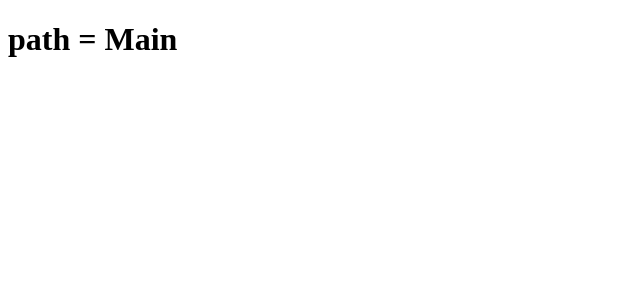
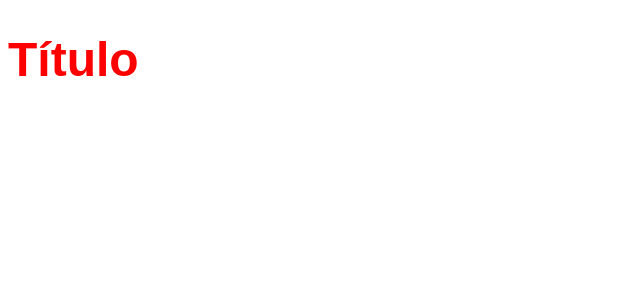
Before and after one commit to DevFirstVaga/banda-ensaios-front, a React (Vite) app: page / in a window 1280 px wide. Shown: the top 300 px of the page, without its empty margins (0-640 px from the left). Built offline with nearby package versions, Linux system fonts and the light colour scheme.

Commit message:
feat: initial Title component

```diff
--- a/package.json
+++ b/package.json
@@ -10,6 +10,7 @@
     "preview": "vite preview"
   },
   "dependencies": {
+    "prop-types": "^15.8.1",
     "react": "^18.2.0",
     "react-dom": "^18.2.0",
     "react-router-dom": "^6.14.1"
--- a/src/Router.jsx
+++ b/src/Router.jsx
@@ -1,10 +1,11 @@
 import { BrowserRouter, Routes, Route } from "react-router-dom";
+import Home from "./view/Home";
 
 function Router() {
   return (
     <BrowserRouter>
       <Routes>
-        <Route path="/" element={<h1>path = Main</h1>} />
+        <Route path="/" element={<Home/>} />
         <Route path="/cms" element={<h1>path = CMS</h1>} />
         <Route path="*" element={<h1>path = Not Found</h1>} />
       </Routes>
--- /dev/null
+++ b/src/components/Title.jsx
@@ -0,0 +1,29 @@
+import PropTypes from 'prop-types';
+
+Title.propTypes = {
+  children: PropTypes.node,
+  color: PropTypes.string,
+  fontSize: PropTypes.string,
+  onClick: PropTypes.func,
+};
+
+function Title({
+  children,
+  color,
+  fontSize,
+}) {
+  return (
+    <h1
+      style={{
+        color,
+        fontSize,
+        fontFamily: "sans-serif",
+      }}
+    >
+      {children}
+    </h1>
+  )
+}
+
+
+export default Title;
--- /dev/null
+++ b/src/view/Home.jsx
@@ -0,0 +1,14 @@
+import Title from "../components/Title";
+
+function Home() {
+  return (
+    <Title
+      color="red"
+      fontSize="3em"
+    >
+      Título
+    </Title>
+  )
+}
+
+export default Home;
```
Also changed, not shown: 1 other file (tests, documents, lock files or other folders).
